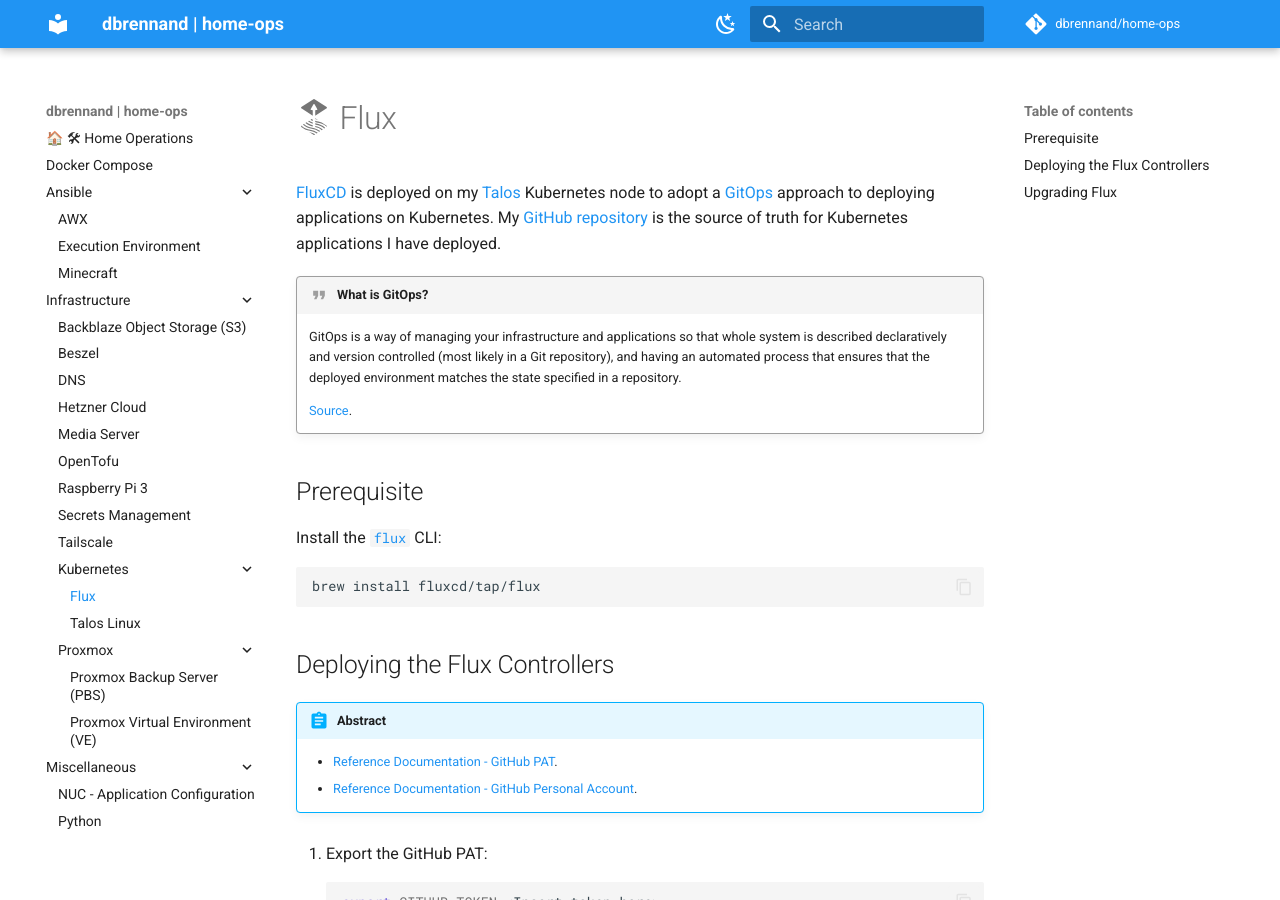
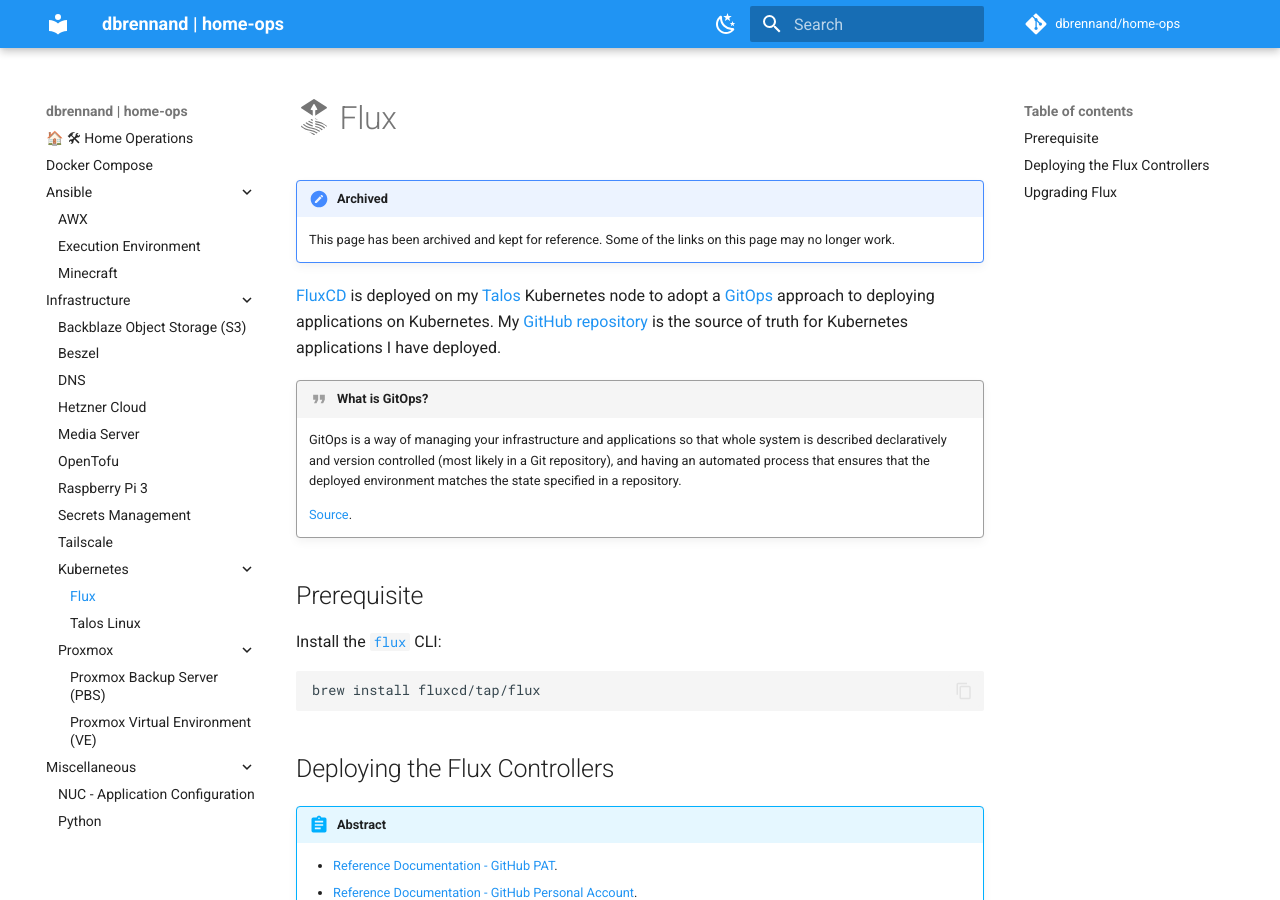
Before and after one commit to dbrennand/home-ops, an MkDocs documentation site: the page built from docs/infrastructure/kubernetes/flux.md, in a window 1280 px wide and 900 px high. Built offline with MkDocs 1.6.1 and Material for MkDocs 9.7.7, drawn with Linux system fonts in a browser that asks for light colours; comment, search, counter and statistics services are not loaded.

Commit message:
chore: remove Kubernetes resources
Removing Flux and Talos resources. It was a fun experiment but the additional overhead, maintenance and time spent with it was too much.

```diff
--- a/docs/infrastructure/kubernetes/flux.md
+++ b/docs/infrastructure/kubernetes/flux.md
@@ -1,4 +1,8 @@
 # :simple-flux: Flux
+
+!!! note "Archived"
+
+    This page has been archived and kept for reference. Some of the links on this page may no longer work.
 
 [FluxCD](https://fluxcd.io/) is deployed on my [Talos](./talos.md) Kubernetes node to adopt a [GitOps](https://fluxcd.io/flux/concepts/#gitops) approach to deploying applications on Kubernetes. My [GitHub repository](https://github.com/dbrennand/home-ops/tree/main/kubernetes) is the source of truth for Kubernetes applications I have deployed.
 
```
Also changed, not shown: docs/infrastructure/kubernetes/talos.md (+4 -0 lines), docs/infrastructure/tailscale.md (+0 -4 lines), 17 other files.
